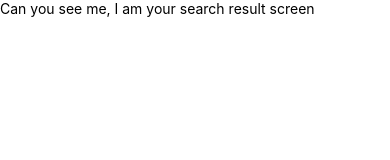
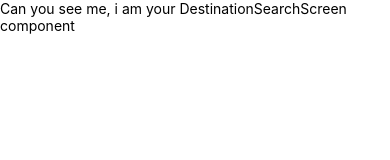
Before and after one commit to gabrielacarr/Airbnb, a React Native app: screen / in a window 390 px wide. Shown: the top 160 px of the page. Built offline with nearby package versions, Linux system fonts and the light colour scheme.

Commit message:
Have some typos somewhere, but component has rendered correctly, looking good

```diff
--- a/App.js
+++ b/App.js
@@ -10,7 +10,8 @@ import React from 'react';
 import {SafeAreaView, StatusBar} from 'react-native';
 
 import HomeScreen from './src/screens/Home';
-import SearchResultScreen from './src/screens/SearchResults';
+import SearchResultsScreen from './src/screens/SearchResults';
+import DestinationSearchScreen from './src/screens/DestinationSearch';
 
 import Post from './src/components/Post';
 import feed from './assets/data/feed';
@@ -23,7 +24,8 @@ const App: () => React$Node = () => {
       <SafeAreaView>
         {/* <HomeScreen /> */}
         {/* <Post post={post1} /> */}
-        <SearchResultScreen />
+        {/* <SearchResultsScreen /> */}
+        <DestinationSearchScreen />
       </SafeAreaView>
     </>
   );
--- /dev/null
+++ b/src/screens/DestinationSearch/index.js
@@ -0,0 +1,13 @@
+import React from 'react';
+import {View, Text} from 'react-native';
+import styles from './styles.js';
+
+const DestinationSearchScreen = props => {
+  return (
+    <View>
+      <Text>Can you see me, i am your DestinationSearchScreen component</Text>
+    </View>
+  );
+};
+
+export default DestinationSearchScreen;
--- /dev/null
+++ b/src/screens/DestinationSearch/styles.js
@@ -0,0 +1,15 @@
+import {StyleSheet} from 'react-native';
+
+const styles = StyleSheet.create({
+  container: {
+    padding: 20,
+    height: '100%',
+    backgroundColor: 'white',
+  },
+  textInput: {
+    fontSize: 20,
+    marginBottom: 20,
+  },
+});
+
+export default styles;
--- a/src/screens/SearchResults/index.js
+++ b/src/screens/SearchResults/index.js
@@ -1,12 +1,15 @@
 import React from 'react';
-import {View, Text} from 'react-native';
+import {View, FlatList} from 'react-native';
+import Post from '../../components/Post';
 
-const SearchResultScreen = props => {
+const SearchResultsScreen = props => {
+  const {posts} = props;
+
   return (
     <View>
-      <Text>Can you see me, I am your search result screen</Text>
+      <FlatList data={posts} renderItem={({item}) => <Post post={item} />} />
     </View>
   );
 };
 
-export default SearchResultScreen;
+export default SearchResultsScreen;
```
